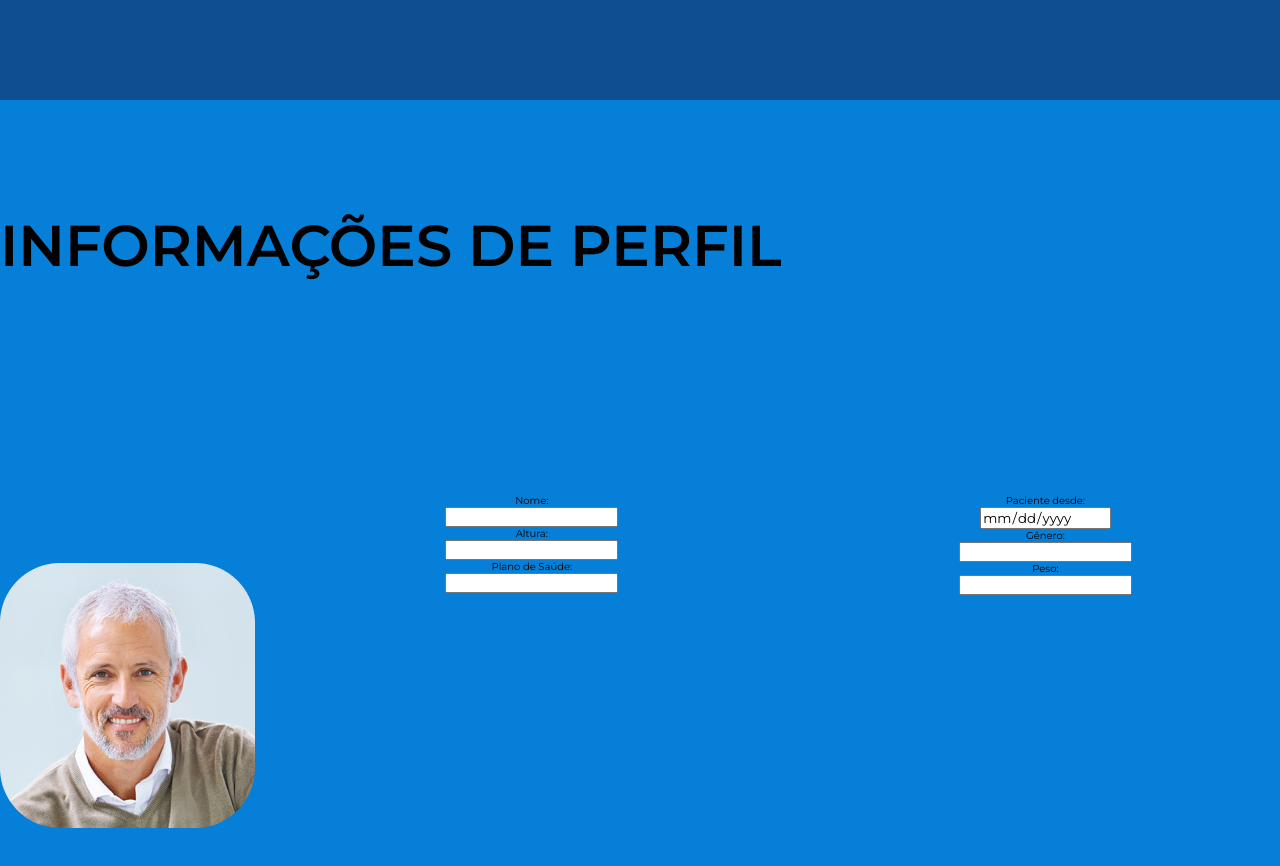
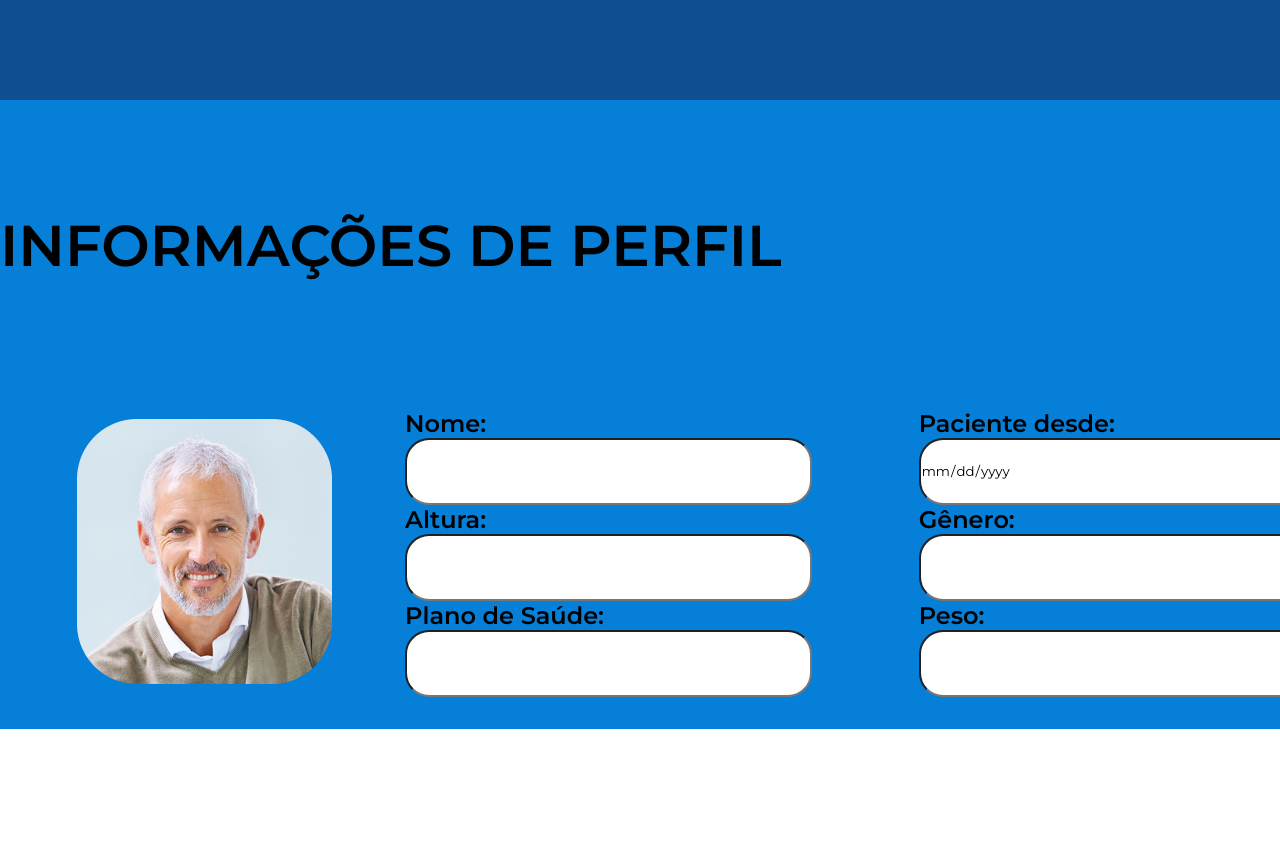
Before and after one commit to joaopedroalb/easy-med-front, a React (Vite) app: page /dev in a window 1280 px wide. Shown: the top 866 px of the page. After the commit the page ends 800 px from the top, so only its background shows below. Built offline with nearby package versions, Linux system fonts and the light colour scheme.

Commit message:
terceiro commit

```diff
--- a/src/pages/DoctorSight-PacientProfile/style.js
+++ b/src/pages/DoctorSight-PacientProfile/style.js
@@ -22,7 +22,9 @@ export const SectionTitle = styled.section `
   width : 117.2rem;
   height: 7.4rem;
 
-  margin: 5.4rem auto 4.5rem;
+
+  margin: 5.4rem auto 0;
+
 
   display: flex;
   justify-content: space-between;
@@ -49,31 +51,49 @@ export const SectionTitle = styled.section `
 `
 
 export const SectionInfo = styled.section `
-  margin: 4.5rem auto 10rem;
-  padding: 0;
+  margin: 0 auto;
+  padding-top: 4.5rem;
 
-  width: 117.2rem;
-  height: 40rem;
+  width: 87.6rem;
+  height: 26.5rem;
 
   display: flex;
   align-items: center;
+  justify-content: center;
+
   gap: 4.6rem;
-
-  border-block-color: #6F6F6F;
-
 
 
   .infoProfile {
     display: flex;
+    align-items: center;
+    justify-content: center;
     gap: 6.7rem;
   }
 
+  .infoProfile label {
+    font-family: 'Montserrat';
+    font-weight: 600;
+    font-size: 24px;
+    line-height: 29px;
+
+    color: #000000;
+  }
+
+  .infoProfile input {
+    width: 25.4rem;
+    height: 4.2rem;
+
+    border-radius: 1.5rem;
+
+    color: #000000;
+  }
   .colA {
     height: 25.4rem;
     width: 25.4rem;
 
     display: flex;
-    align-items: center;
+    justify-content: center;
     flex-direction: column;
   }
 
@@ -82,7 +102,7 @@ export const SectionInfo = styled.section `
     width: 25.4rem;
 
     display: flex;
-    align-items: center;
+    justify-content: center;
     flex-direction: column;
   }
 `
```
